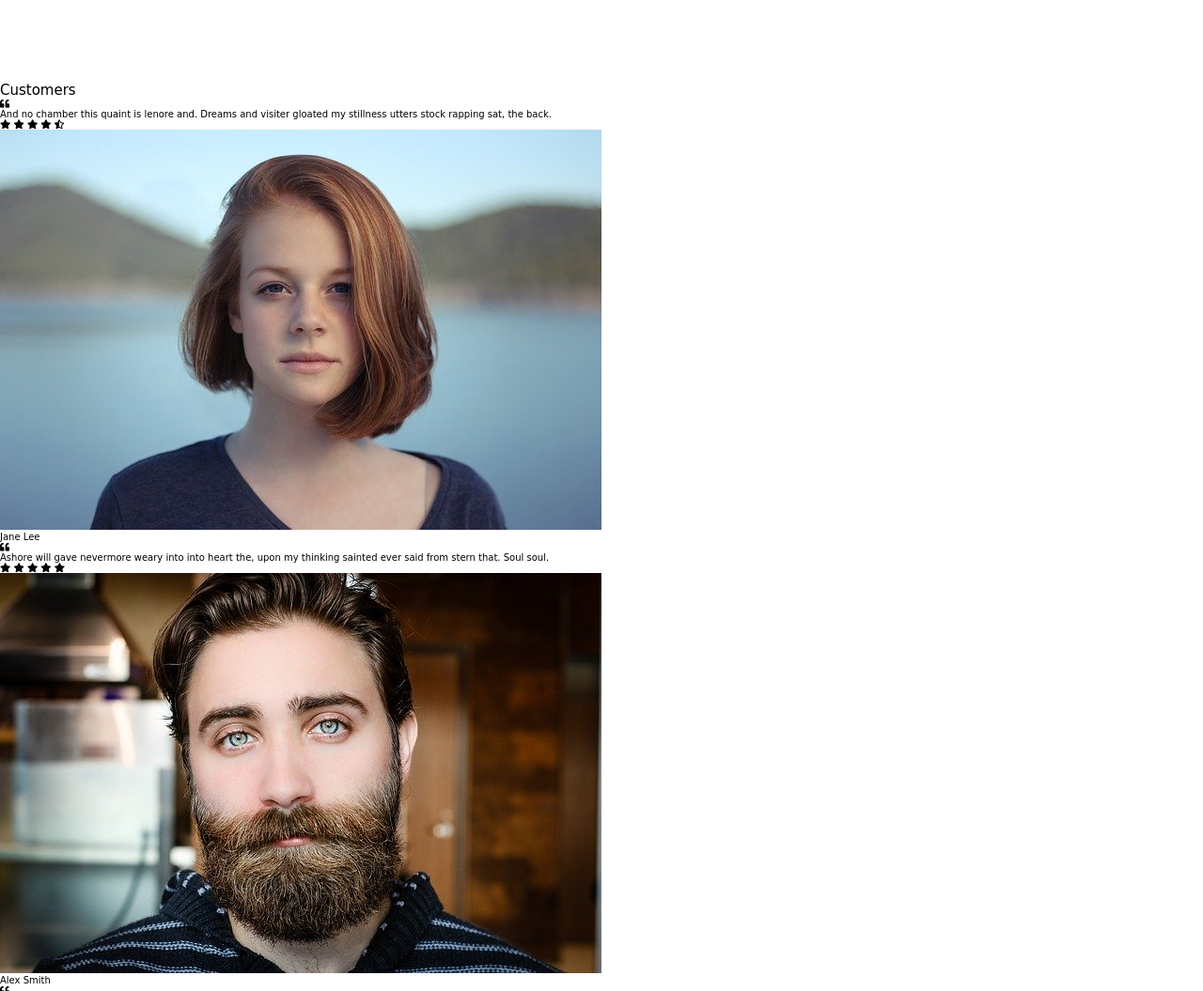
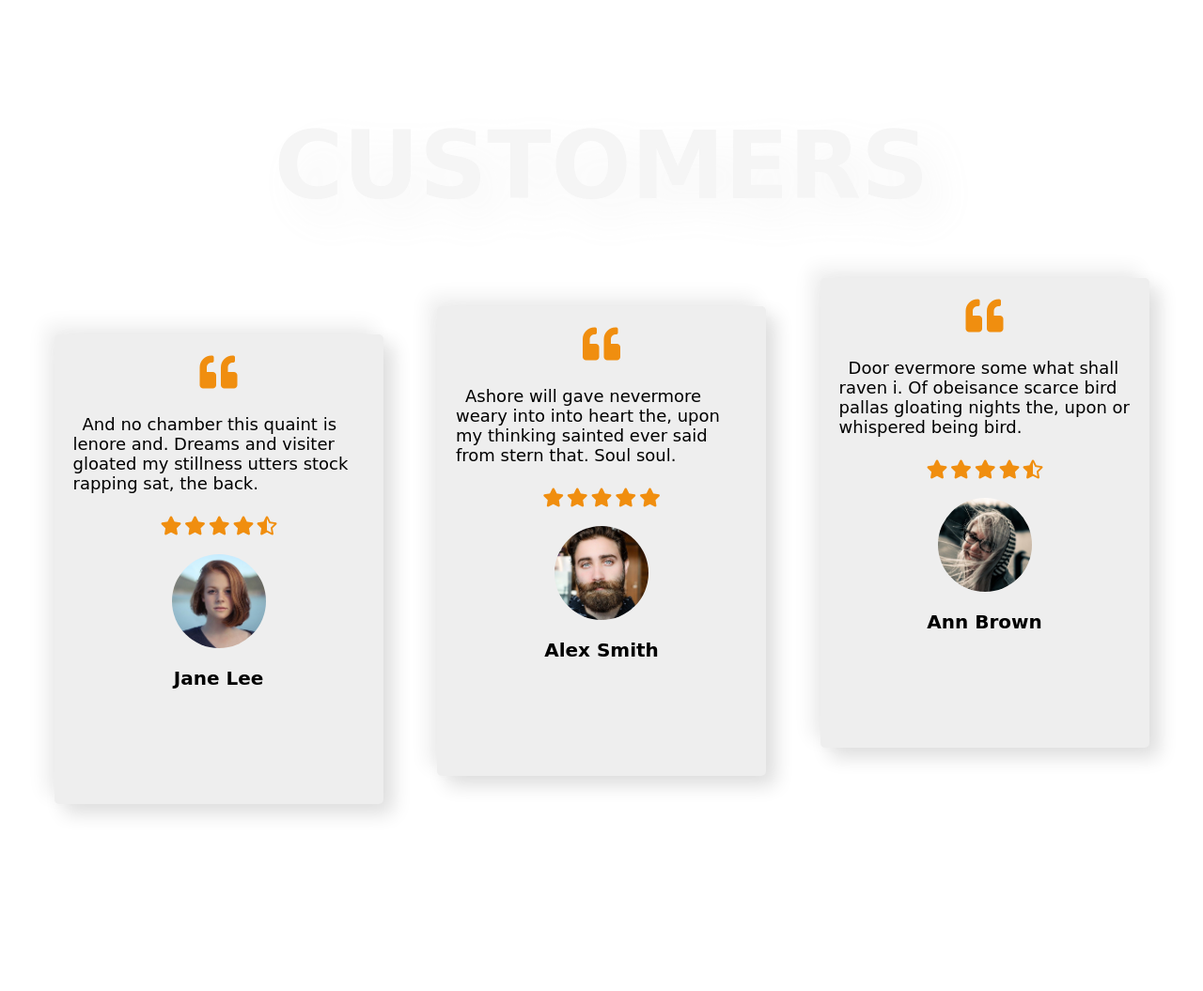
Before and after one commit to static-responsive-websites/creative-design, a plain HTML site: page index.html in a window 1280 px wide. Shown: the part 713-1768 px from the top of the page at 94% size. After the commit the page ends 1600 px from the top, so only its background shows below. Drawn offline with Linux system fonts and the light colour scheme; a web font is replaced by a local one.

Commit message:
style customers section

```diff
--- a/style.css
+++ b/style.css
@@ -1,3 +1,4 @@
 @import './styles/general.css';
 @import './styles/landingPage.css';
 @import './styles/navBar.css';
+@import './styles/customerSection.css';
--- /dev/null
+++ b/styles/customerSection.css
@@ -0,0 +1,84 @@
+/* Section 2 */
+
+.section-2 {
+  width: 100%;
+  height: 100vh;
+  display: flex;
+  flex-direction: column;
+  justify-content: space-around;
+}
+
+.section-heading {
+  font-size: 10rem;
+  font-weight: bold;
+  text-transform: uppercase;
+  color: #999;
+  text-align: center;
+  opacity: 0.1;
+  text-shadow: 2rem 2rem 4rem #aaa;
+}
+
+.customers-wrapper {
+  display: flex;
+  justify-content: space-evenly;
+  align-items: center;
+  height: 70%;
+}
+
+.customer {
+  width: 35rem;
+  height: 50rem;
+  background-color: #eee;
+  display: flex;
+  flex-direction: column;
+  align-items: center;
+  border-radius: 0.5rem;
+  padding: 2rem;
+  box-shadow: 1rem 1rem 2rem #ddd, -1rem -1rem 2rem #eee;
+  transition: box-shadow 0.5s;
+}
+
+.customer:hover {
+  box-shadow: 2rem 2rem 3rem #ddd, -2rem -2rem 3rem #eee;
+}
+
+.customer:first-child {
+  align-self: flex-end;
+}
+
+.customer:last-child {
+  align-self: flex-start;
+}
+
+.fa-quote-left {
+  font-size: 4rem;
+  color: #f08e0f;
+  text-align: justify;
+}
+
+.customer-text {
+  font-size: 1.8rem;
+  margin: 2.5rem 0;
+}
+
+.customer-text::first-letter {
+  margin-left: 1rem;
+}
+
+.customer-rating i {
+  font-size: 2rem;
+  color: #f08e0f;
+}
+
+.customer-img {
+  width: 10rem;
+  height: 10rem;
+  object-fit: cover;
+  margin: 2rem 0;
+  border-radius: 50%;
+}
+
+.customer-name {
+  font-size: 2rem;
+  font-weight: 700;
+}
```
